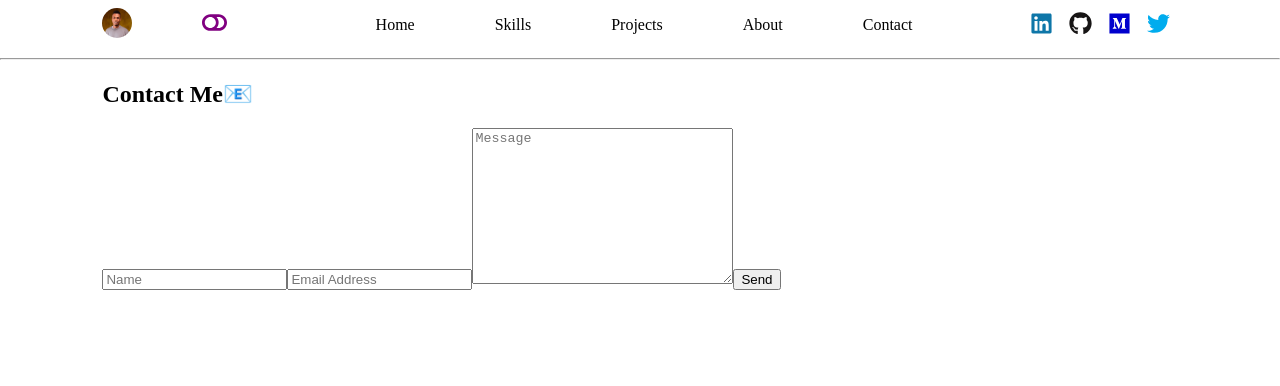
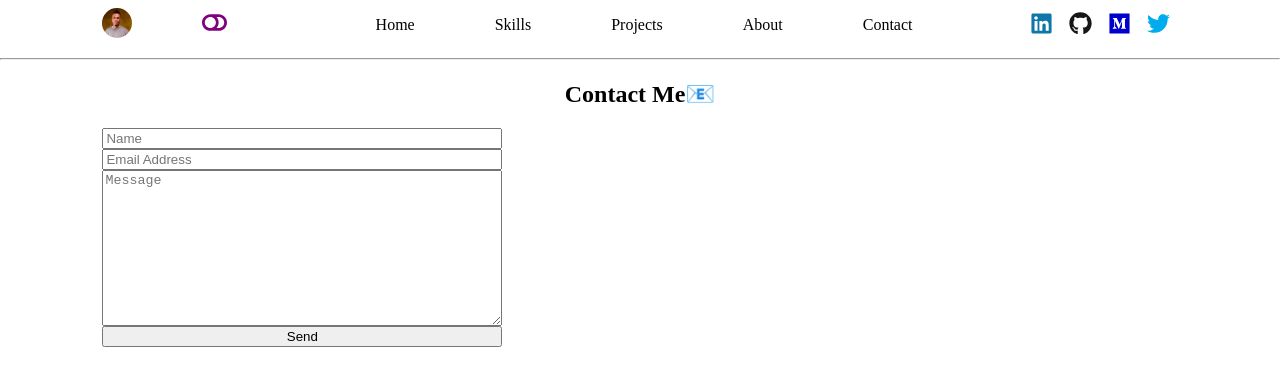
Before and after one commit to brytebee/portfolio, a React (Create React App) app: page /contact in a window 1280 px wide. Shown: the top 386 px of the page. Built offline with nearby package versions, Linux system fonts and the light colour scheme.

Commit message:
:lipstick: Basic styles; Contact page
Center header

```diff
--- a/src/pages/Contact.jsx
+++ b/src/pages/Contact.jsx
@@ -1,9 +1,18 @@
 import React from 'react';
 
 const Contact = () => (
-  <div className="gen-padding">
+  <div className="gen-padding" style={{ textAlign: 'center' }}>
     <h2>Contact Me📧</h2>
-    <form action="" method="post">
+    <form
+      action=""
+      method="post"
+      style={{
+        width: '400px',
+        display: 'flex',
+        flexDirection: 'column',
+        textAlign: 'center',
+      }}
+    >
       <input type="text" placeholder="Name" required />
       <input type="email" placeholder="Email Address" required />
       <textarea
```
